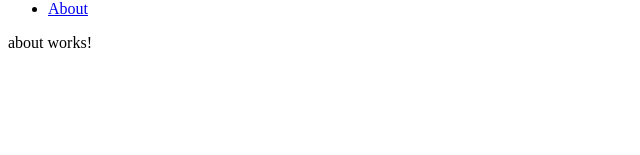
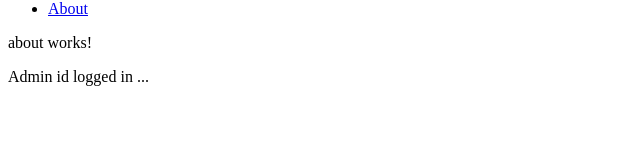
Before and after one commit to 89VAnh/LearnAngular12, an Angular app: page /about in a window 1280 px wide. Shown: the part 145-300 px from the top of the page, without its empty margins (0-640 px from the left). Built offline with nearby package versions, Linux system fonts and the light colour scheme.

Commit message:
ngSwitch

```diff
--- a/src/app/about/about.component.html
+++ b/src/app/about/about.component.html
@@ -1 +1,6 @@
 <p>about works!</p>
+<div [ngSwitch]="loginName">
+  <div *ngSwitchCase="'user'">User id logged in ...</div>
+  <div *ngSwitchCase="'admin'">Admin id logged in ...</div>
+  <div *ngSwitchDefault>please choose loggin name</div>
+</div>
--- a/src/app/about/about.component.ts
+++ b/src/app/about/about.component.ts
@@ -3,13 +3,12 @@ import { Component, OnInit } from '@angular/core';
 @Component({
   selector: 'app-about',
   templateUrl: './about.component.html',
-  styleUrls: ['./about.component.scss']
+  styleUrls: ['./about.component.scss'],
 })
 export class AboutComponent implements OnInit {
+  loginName = 'admin';
 
-  constructor() { }
+  constructor() {}
 
-  ngOnInit(): void {
-  }
-
+  ngOnInit(): void {}
 }
```
